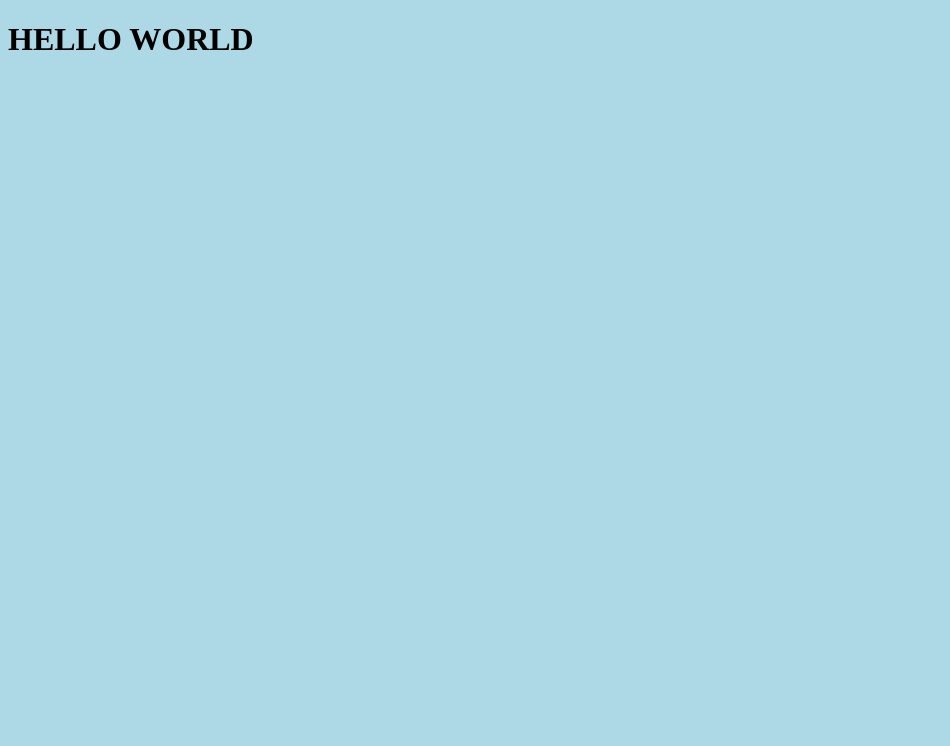
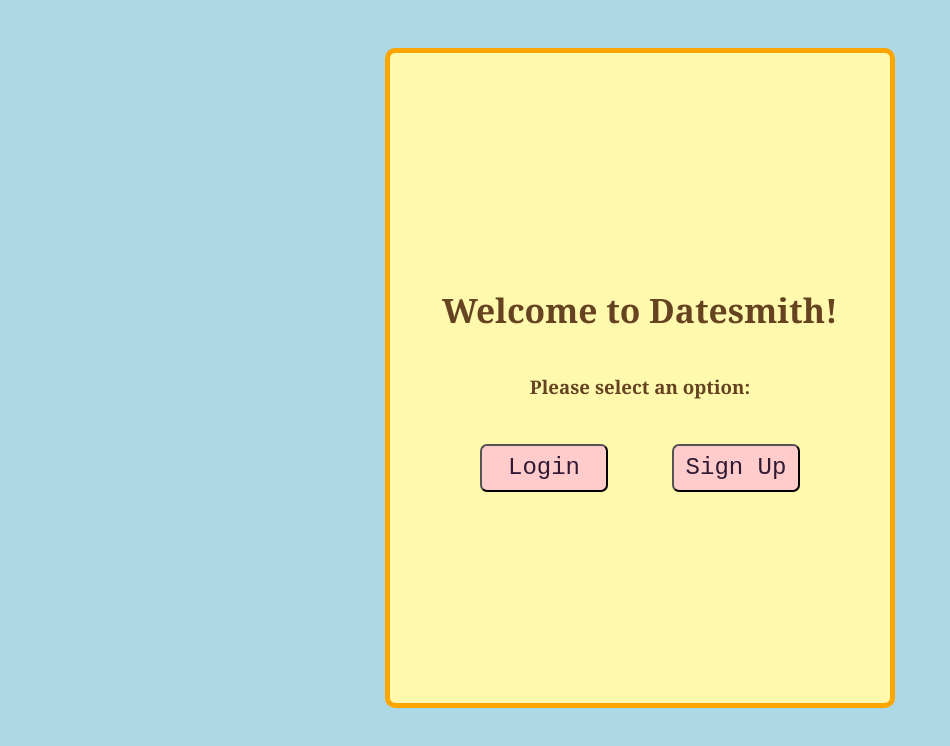
Before and after one commit to isaacwilhite/table-3-phase-4-project, a React (Create React App) app in the folder client/: page / in a window 1280 px wide. Shown: the top 746 px of the page, without its empty margins (0-950 px from the left). Built offline with nearby package versions, Linux system fonts and the light colour scheme.

Commit message:
created title page

```diff
--- a/client/src/components/Title.js
+++ b/client/src/components/Title.js
@@ -1,8 +1,13 @@
 const Title = () => {
   return (
-    <>
-      <h1>HELLO WORLD</h1>
-    </>
+    <div className='modal'>
+      <h1 className='modaltitle'>Welcome to Datesmith!</h1>
+      <h3 className='modaltag'>Please select an option:</h3>
+      <div>
+        <button className='modalbutton'>Login</button>
+        <button className='modalbutton'>Sign Up</button>
+      </div>
+    </div>
   )
 }
 
--- a/client/src/index.css
+++ b/client/src/index.css
@@ -1,5 +1,47 @@
 body {
   background-color: #add8e6;
+}
+
+.modal {
+  display: flex;
+  flex-direction: column;
+  align-items: center;
+  justify-content: center;
+  width: 500px;
+  height: 650px;
+  margin: auto;
+  margin-top: 3rem;
+  background-color: #fff9ae;
+  border: 5px solid orange;
+  border-radius: 10px;
+}
+
+.modaltitle {
+  font-family: Georgia, 'Times New Roman', Times, serif;
+  color: #654321;
+  font-size: 2.1rem;
+}
+
+.modaltag {
+  font-family: Georgia, 'Times New Roman', Times, serif;
+  color: #654321;
+}
+
+.modalbutton {
+  color: #301934;
+  background-color: #ffcccb;
+  font-size: 1.5rem;
+  font-family:'Courier New', Courier, monospace;
+  height: 3rem;
+  width: 8rem;
+  border-radius: 7px;
+  margin-top: 1.6rem;
+  margin-left: 2rem;
+  margin-right: 2rem;
+}
+
+.modalbutton:hover {
+  background-color: #d8ffb1;
 }
 
 .container {
```
